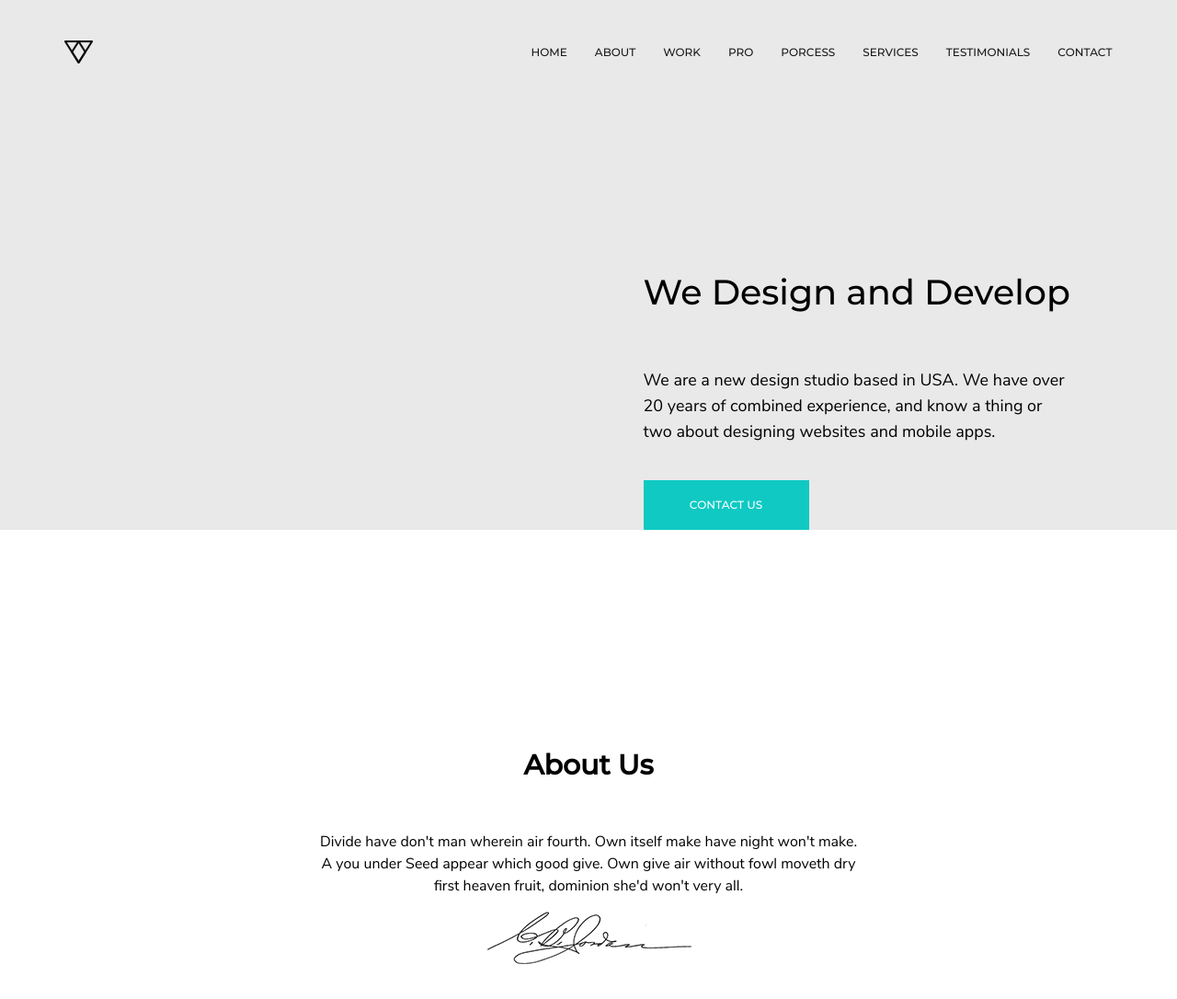
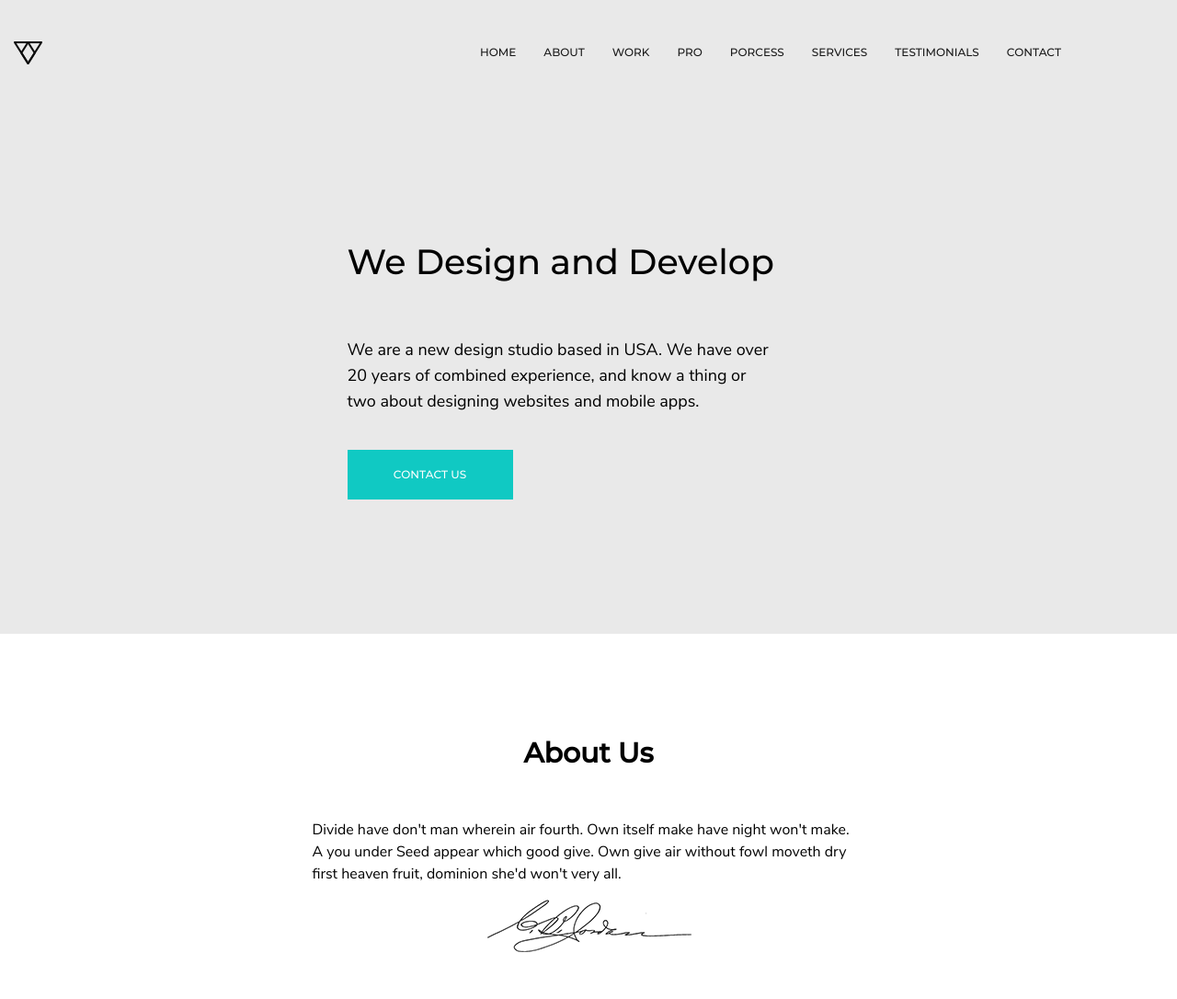
Before and after one commit to andrey-goloskov/piroll, a website: page index.html in a window 1280 px wide. Shown: the whole page at 92% size. Before the commit the page ends 1048 px from the top, so only its background shows below. Drawn offline with nearby package versions, Linux system fonts and the light colour scheme; files whose address does not match are found by name.

Commit message:
finished the part about us, fixed sticking bottom banner

```diff
--- a/index.html
+++ b/index.html
@@ -8,9 +8,9 @@
 		<link rel="stylesheet" type="text/css" href="dist/css/styles.css" />
 	</head>
 	<body>
+
 		<header>
-
-			<div class="icon-menu container grid">
+			<div class="icon-menu grid">
 				<a href="#" class="header-icon"><img src="src/icons/logo.png" alt="home"></a>
 				<nav class="grid">
 					<a href="#">home</a>
@@ -23,23 +23,26 @@
 					<a href="#">contact</a>
 				</nav>
 			</div>
+		</header>
 
-			<div class="header-about container grid">
+		<section class="banner-container grid">
+			<div class="banner grid">
 				<h1>We Design and Develop</h1>
 				<p>We are a new design studio based in USA. We have over
 				20 years of combined experience, and know a thing or two
 				about designing websites and mobile apps.</p>
 				<button type="button">contact us</button>
 			</div>
-
-		</header>
+		</section>
 
 		<section class="aboutus grid">
-			<h2>About Us</h2>
-			<p>Divide have don't man wherein air fourth. Own itself make have night won't make. <br>
-			A you under Seed appear which good give. Own give air without fowl moveth dry first
-			heaven fruit, dominion she'd won't very all.</p>
-			<img src="src/images/signature.png" alt="Signature">
+			<div class="container-aboutus grid">
+				<h2>About Us</h2>
+				<p>Divide have don't man wherein air fourth. Own itself make have night won't make. <br>
+				A you under Seed appear which good give. Own give air without fowl moveth dry first
+				heaven fruit, dominion she'd won't very all.</p>
+				<img src="src/images/signature.png" alt="Signature">
+			</div>
 		</section>
 
 	</body>
--- a/src/less/styles.less
+++ b/src/less/styles.less
@@ -7,21 +7,16 @@
 
 body {}
 
-.container {
-  max-width: 1169px;
-  margin: 0 auto;
-}
-
 header {
-  background-size: cover;
-  background-position: center;
   background-color: @white1;
+  justify-content: center;
   .icon-menu {
     grid-template-columns: auto auto;
     justify-content: space-between;
     padding-top: 30px;
+    max-width: 1169px;
     .header-icon {
-      padding: 14px;
+      padding: 15px;
     }
     nav {
       list-style-type: none;
@@ -38,10 +33,18 @@ header {
       }
     }
   }
-  .header-about {
+}
+
+.banner-container {
+  background-color: @white1;
+  height: 600px;
+  align-items: center;
+  .banner {
+    justify-self: start;
+
     grid-template-columns: auto minmax(150px, 525px);
-    margin-top: 181px;
-    margin-bottom: 201px; //маргин схлопнулся
+    max-width: 1169px;
+    margin: 0 auto;
     h1 {
       grid-column-start: 2;
       font-family: montserrat-medium-piroll, sans-serif;
@@ -57,7 +60,7 @@ header {
       margin: 32px 0;
       margin-right: 59px; //маргин\паддинг сжимают текст при уменьшении разрешения
     }
-    button {
+    button { // TODO: доделать кнопку.
       grid-column-start: 2;
       width: 180px;
       height: 54px;
@@ -73,9 +76,16 @@ header {
     }
   }
 }
+
 .aboutus {
+  height: 420px;
   background-color: @white;
   justify-items: center;
+  align-items: center;
+  .container-aboutus {
+    max-width: 1169px;
+    justify-items: center;
+    padding: 0 15px;
     h2 {
       font-family: montserrat-medium-piroll, sans-serif;
       font-size: 30px;
@@ -86,7 +96,6 @@ header {
       font-size: 16px;
       line-height: 24px;
       max-width: 601px;
-    text-align: center;
     }
   }
-// TODO: доделать кнопку.
+}
```
Also changed, not shown: dist/css/styles.css. Lines whose indentation alone changed are shown as unchanged.
